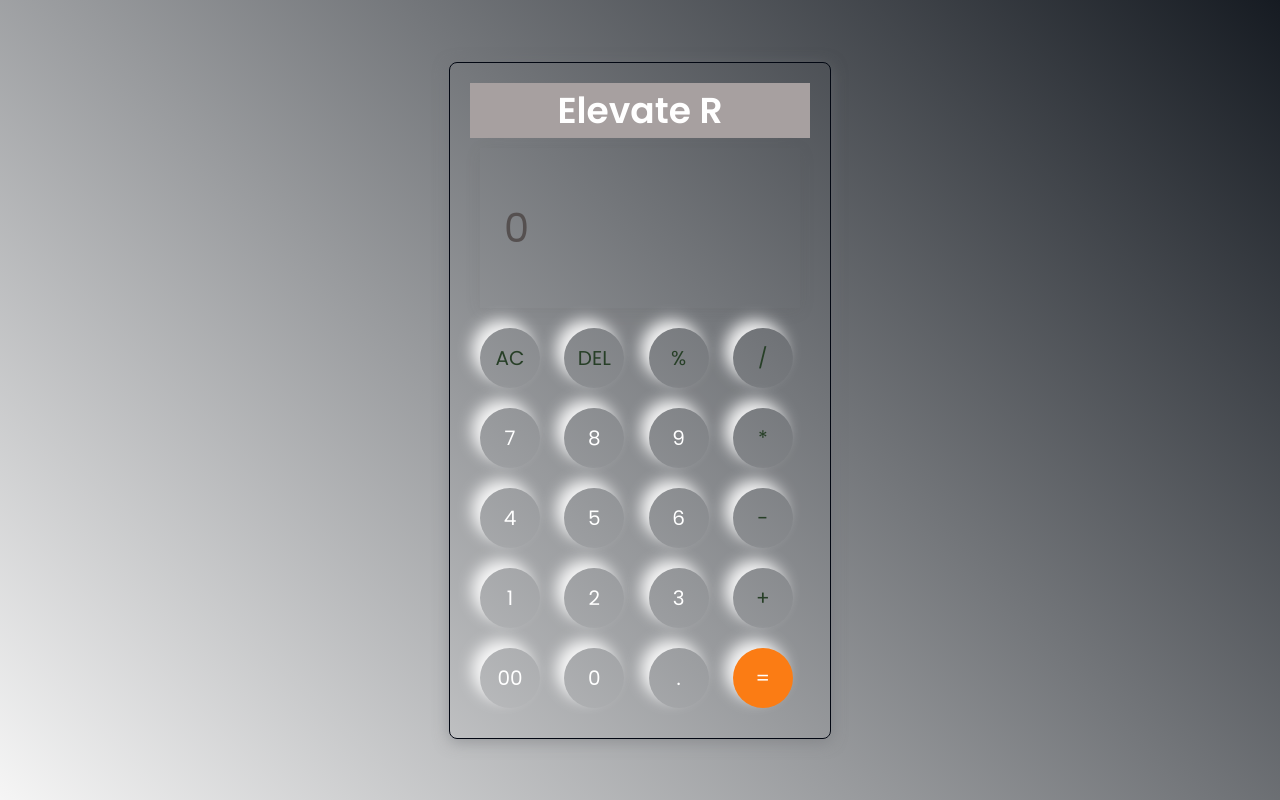
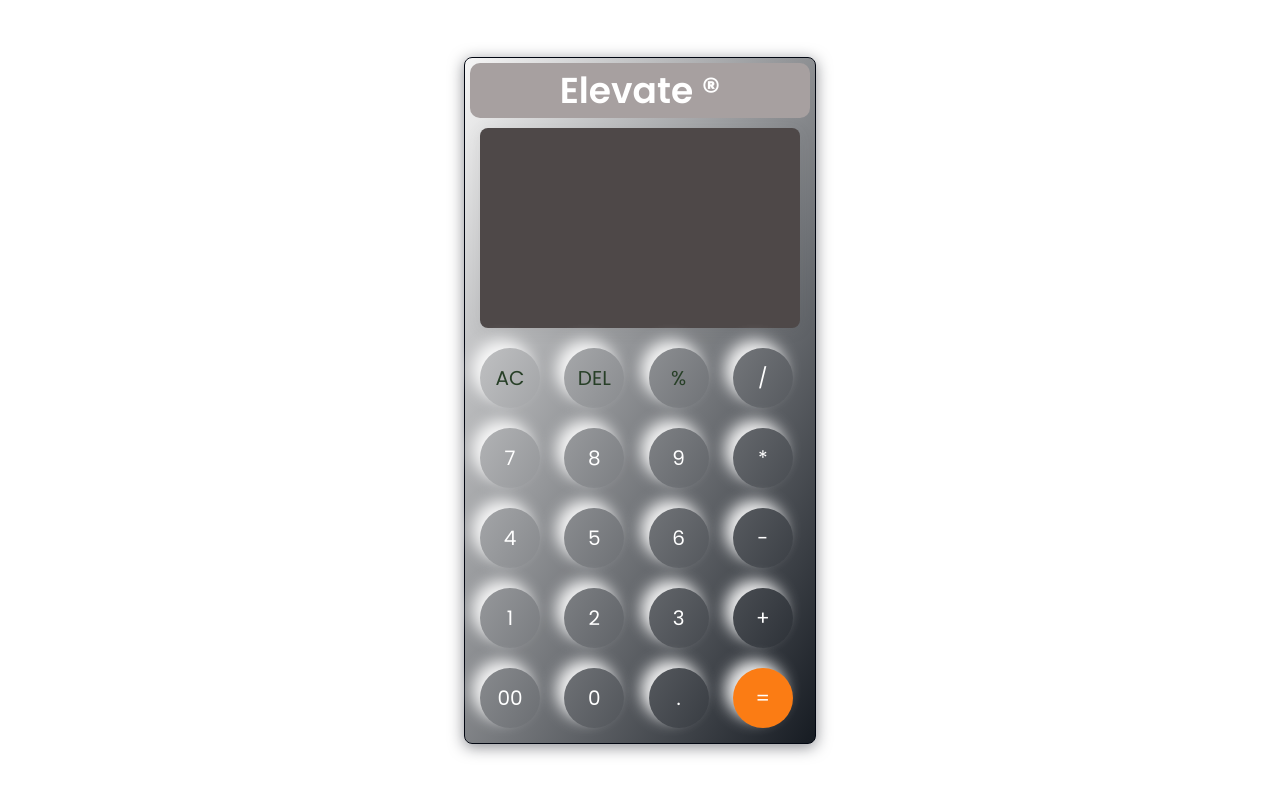
Before and after one commit to Ram-chandra-limbu/Elevate-calculator, a plain HTML site: page Landing.html in a window 1280 px wide. Drawn offline with Linux system fonts and the light colour scheme.

Commit message:
last push

```diff
--- a/Landing.html
+++ b/Landing.html
@@ -18,31 +18,32 @@
 <body>
     <div>
         <div class="calculator">
-            <header class="navbar">Elevate R</header>
-            <input type="text" placeholder="0" id="inputBox" class="inputBox">
+            <header class="navbar"></header>
+            <a href="https://www.facebook.com/profile.php?id=100088490993773" class="navbar">Elevate ®</a>
+            <textarea name="" placeholder="" class="inputBox" id="inputBox" cols="30" rows="10"></textarea>
             <div>
                 <button class="operator">AC</button>
                 <button class="operator">DEL</button>
                 <button class="operator">%</button>
-                <button class="operator">/</button>
+                <button class="operator1">/</button>
             </div>
             <div>
-                <button onclick="addfunction(7)">7</button>
+                <button>7</button>
                 <button>8</button>
                 <button>9</button>
-                <button class="operator">*</button>
+                <button class="operator1">*</button>
             </div>
             <div>
                 <button>4</button>
                 <button>5</button>
                 <button>6</button>
-                <button class="operator">-</button>
+                <button class="operator1">-</button>
             </div>
             <div>
                 <button>1</button>
                 <button>2</button>
                 <button>3</button>
-                <button class="operator">+</button>
+                <button class="operator1">+</button>
             </div>
             <div>
                 <button>00</button>
@@ -52,16 +53,50 @@
             </div>
         </div>
     </div>
+    <!-- <script>
 
+        <script>
+  const inputElement = document.getElementById("myInput");
+
+  inputElement.addEventListener("keydown", function (event) {
+    if (event.keyCode === 13) {
+      // Handle the Enter key press here
+      // For example, you can call a function:
+      handleEnterKeyPress();
+    }
+  });
+
+  function handleEnterKeyPress() {
+    // Your code to handle the Enter key press in the input field
+    console.log("Enter key pressed in the input field");
+  }
+</script>
+Handling Enter Key Press in Textareas:
+Similar to input fields, you can handle the Enter key press within a textarea by listening for the "keydown" event and checking the event keycode.
+html
+Copy code
+<textarea id="myTextarea"></textarea> -->
+
+<script>
+  const textareaElement = document.getElementById("inputBox");
+
+  textareaElement.addEventListener("keydown", function (event) {
+    if (event.keyCode === 13 && !event.shiftKey) {
+        result();
+      // Handle the Enter key press here
+      // For example, you can call a function:
+      handleEnterKeyPress();
+      event.preventDefault(); // Prevent default behavior (line break) when Enter is pressed
+    }
+  });
+
+  function handleEnterKeyPress() {
+    // Your code to handle the Enter key press in the textarea
+    console.log("Enter key pressed in the textarea");
+  }
+
+    </script>
     <script src="../Script.js"></script>
-
-    <script>
-        function addfunction(seven) {
-            let input = document.getElementById("inputBox");
-            console.log("7")
-            input.value = seven
-        }
-    </script>
 </body>
 
 </html>
--- a/Script.js
+++ b/Script.js
@@ -34,13 +34,17 @@ arr.forEach(button => {
     button.addEventListener("click", (e) => {
         const buttonText = e.target.innerHTML;
 
+        // if(window.KeyboardEvent('enter')){
+        //     console.log("Enter")
+        // }
+        let fielld=document.getElementById('inputBox')
+        fielld.onkeydown=function(e){
+            if (e.k == 13) {
+                alert('enter key pressed');
+              }}
+
         if (buttonText === '=') {
-            try {
-                string = evalExpression(string);
-                input.value = string;
-            } catch (error) {
-                input.value = "Error";
-            }
+            result();
         } else if (buttonText === 'AC') {
             string = "";
             input.value = string;
@@ -53,6 +57,17 @@ arr.forEach(button => {
         }
     });
 });
+function result(){
+    try {
+        let value=document.getElementById('inputBox');
+        console.log(value.value)
+
+        string = evalExpression(value.value);
+        input.value = string;
+    } catch (error) {
+        input.value = "Error";
+    }
+}
 
 function evalExpression(expression) {
     return Function('return ' + expression)();
--- a/Style.css
+++ b/Style.css
@@ -14,7 +14,9 @@
     align-items: center;
     justify-content: center;
     background: transparent;
+    border-radius: 10px;
     font-weight: 600;
+    text-decoration: none;
     background-color: rgb(167, 160, 160);
 }
 
@@ -24,31 +26,33 @@ body{
     display: flex;
     justify-content:center;
     align-items: center;
-    background: linear-gradient(45deg, #0808080a, #161b22);
+
     }
 
 .calculator{
     border: 1px solid #020712;
-    padding: 20px;
+    padding: 5px;
     background:transparent;
     border-radius: 8px;
-    box-shadow: 0px 3px 15px rgba(113, 115, 119, 0.5);
+    box-shadow: 0px 3px 15px rgba(22, 23, 33, 0.5);
+    background: linear-gradient(120deg, #1710100a, #161b22);
 }
 
-input{
+textarea{
     width: 320px;
+    height: 200px;
     border: none;
-    padding: 24px;
+    padding:0 15px;
     margin: 10px;
     background: transparent;
     box-shadow: 0px 3px 15px rgba(84, 84, 84, 0.1);
     font-size: 40px;
     cursor: pointer;
     color: #ffffff;
-}
+    resize: none;
+    border-radius: 8px;
+    background: linear-gradient(1800deg, #f0e6e60a, #0458cd);
 
-input::placeholder{
-    color: #555050;
 }
 
 button{
@@ -75,6 +79,19 @@ button{
 button:hover{
 background: rgb(212, 201, 201);
 }
-.inputBox{
-    height: 160px;
+textarea{
+    /* height: 160px; */
+    display:flex;
+    /* position: abso; */
+/*  */
+    /* align-items: top; */
+    /* justify-content: left; */
+    background: rgb(78, 72, 72);
+    /* font-size: 20px; */
+    /* margin-top: -20px; */
+    /* padding: 0/; */
+    align-items: flex-start;
+
+
+
 }
```
